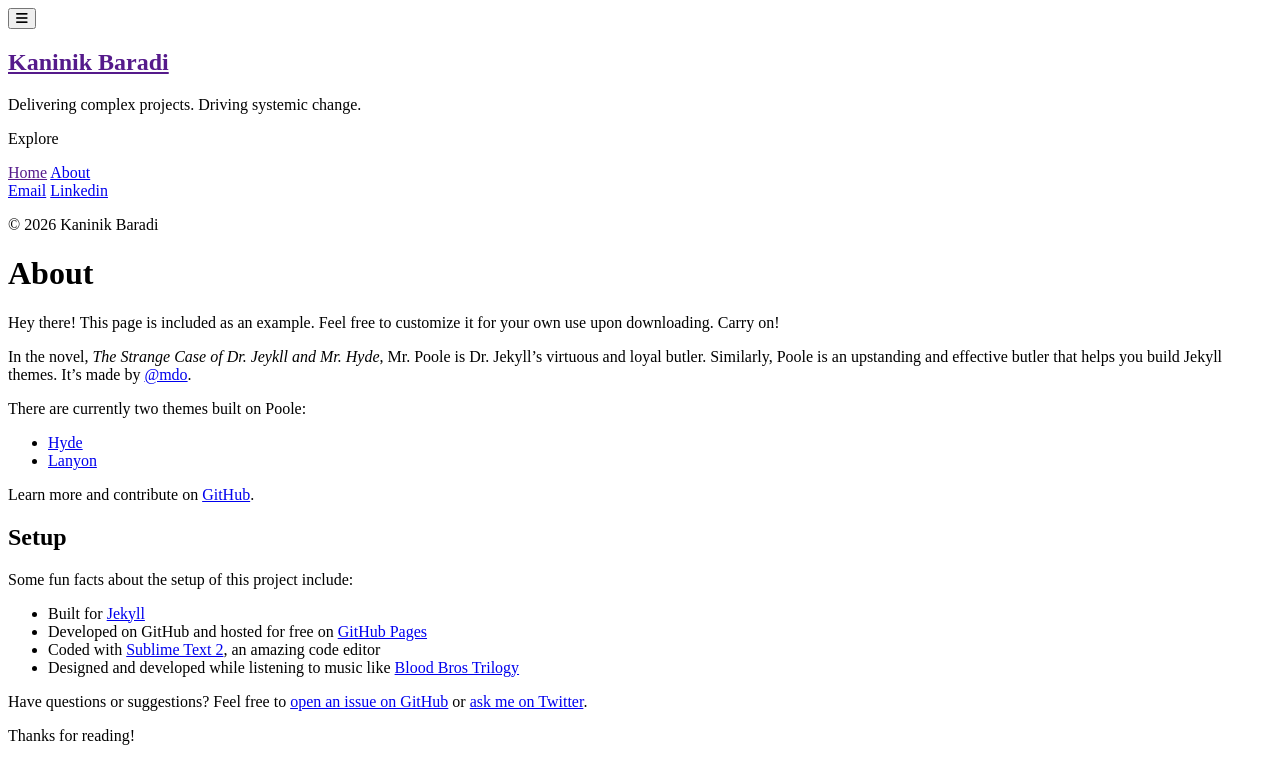
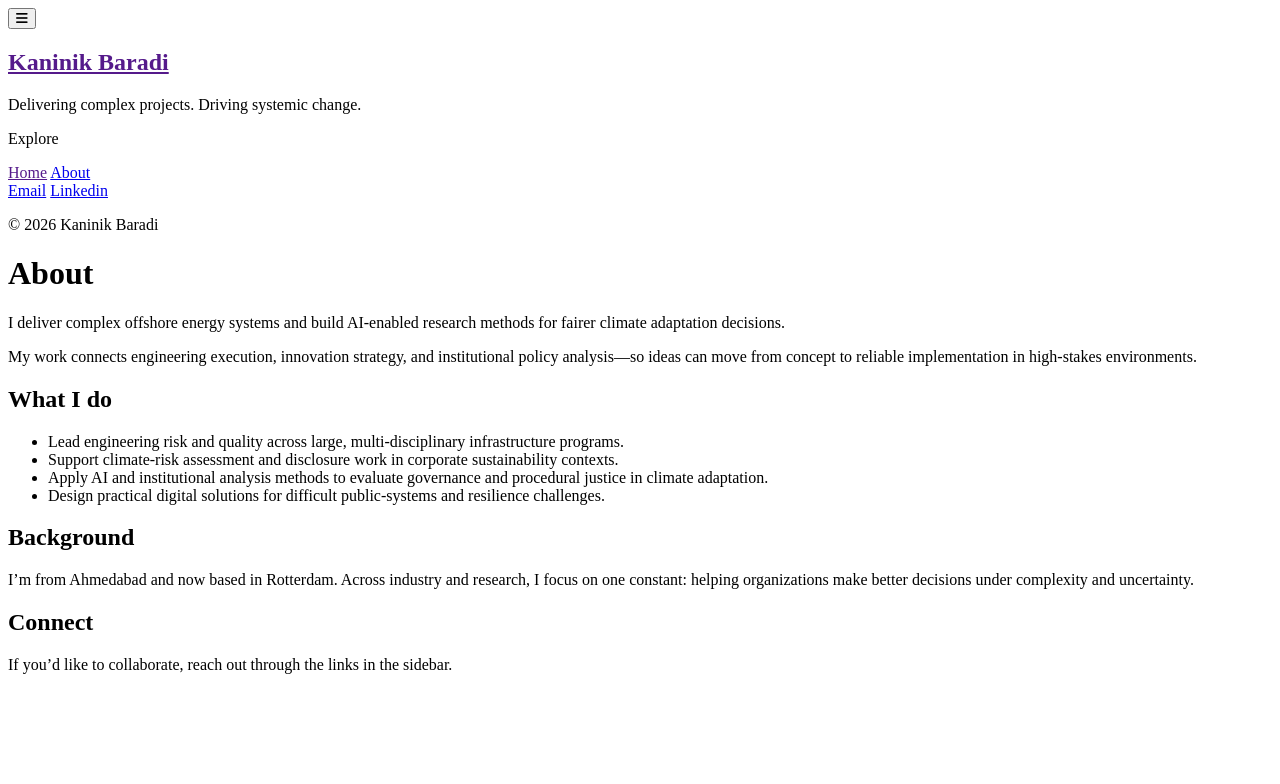
Before and after one commit to MechaKaradi/mechakaradi.github.io, a Jekyll site: the page built from about.md, in a window 1280 px wide. Shown: the top 784 px of the page. Built offline with Jekyll 4.4.1, drawn with Linux system fonts in a browser that asks for light colours; Markdown is read by kramdown in place of the engine named in the settings.

Commit message:
Refine About page copy and verify layout inheritance (#1)

```diff
--- a/about.md
+++ b/about.md
@@ -3,28 +3,21 @@ layout: page
 title: About
 ---
 
-<p class="message">
-  Hey there! This page is included as an example. Feel free to customize it for your own use upon downloading. Carry on!
-</p>
+<p class="lead">I deliver complex offshore energy systems and build AI-enabled research methods for fairer climate adaptation decisions.</p>
 
-In the novel, *The Strange Case of Dr. Jeykll and Mr. Hyde*, Mr. Poole is Dr. Jekyll's virtuous and loyal butler. Similarly, Poole is an upstanding and effective butler that helps you build Jekyll themes. It's made by [@mdo](https://twitter.com/mdo).
+<p class="message">My work connects engineering execution, innovation strategy, and institutional policy analysis—so ideas can move from concept to reliable implementation in high-stakes environments.</p>
 
-There are currently two themes built on Poole:
+## What I do
 
-* [Hyde](http://hyde.getpoole.com)
-* [Lanyon](http://lanyon.getpoole.com)
+- Lead engineering risk and quality across large, multi-disciplinary infrastructure programs.
+- Support climate-risk assessment and disclosure work in corporate sustainability contexts.
+- Apply AI and institutional analysis methods to evaluate governance and procedural justice in climate adaptation.
+- Design practical digital solutions for difficult public-systems and resilience challenges.
 
-Learn more and contribute on [GitHub](https://github.com/poole).
+## Background
 
-## Setup
+I’m from Ahmedabad and now based in Rotterdam. Across industry and research, I focus on one constant: helping organizations make better decisions under complexity and uncertainty.
 
-Some fun facts about the setup of this project include:
+## Connect
 
-* Built for [Jekyll](http://jekyllrb.com)
-* Developed on GitHub and hosted for free on [GitHub Pages](https://pages.github.com)
-* Coded with [Sublime Text 2](http://sublimetext.com), an amazing code editor
-* Designed and developed while listening to music like [Blood Bros Trilogy](https://soundcloud.com/maddecent/sets/blood-bros-series)
-
-Have questions or suggestions? Feel free to [open an issue on GitHub](https://github.com/poole/issues/new) or [ask me on Twitter](https://twitter.com/mdo).
-
-Thanks for reading!
+If you'd like to collaborate, reach out through the links in the sidebar.
```
